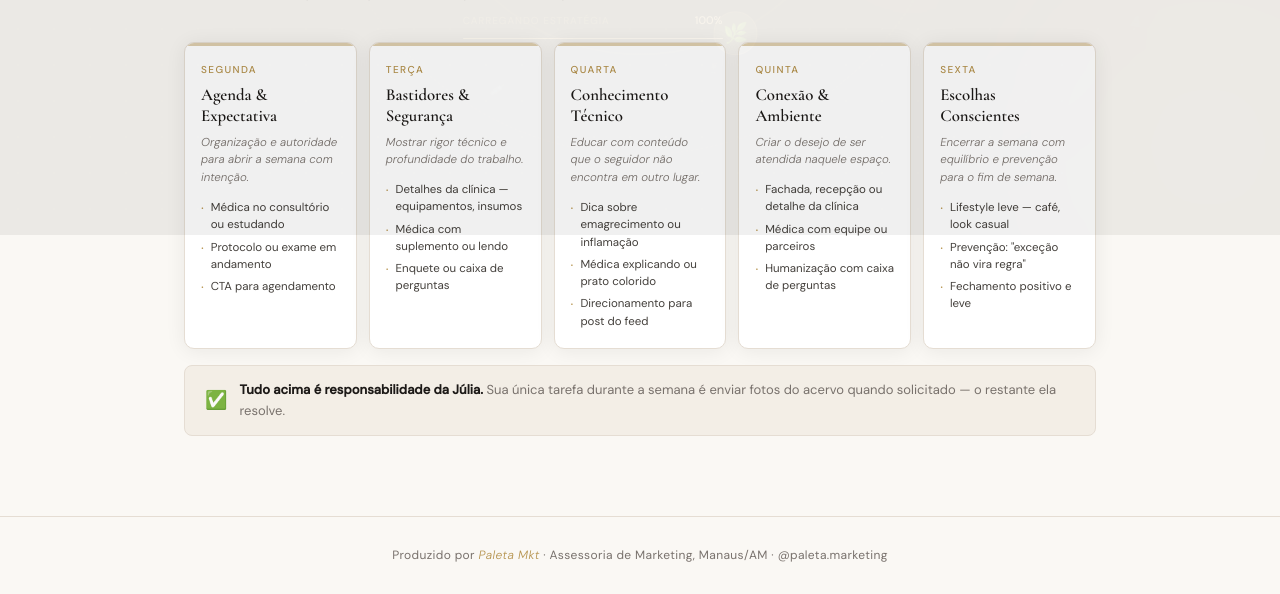
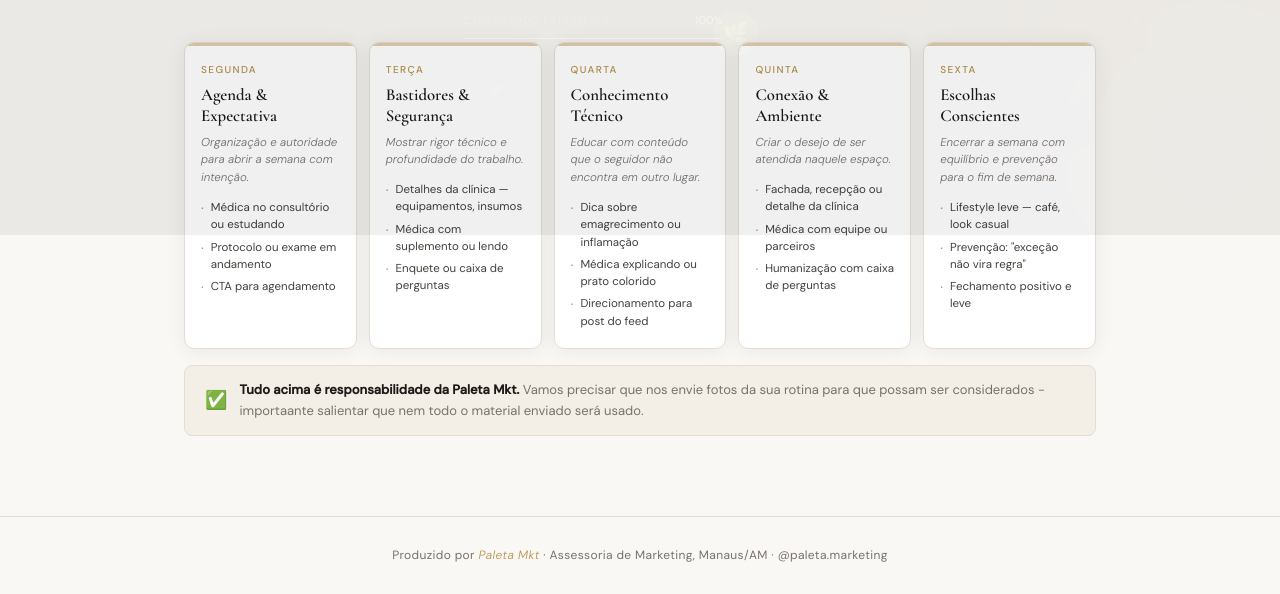
Before and after one commit to paletamkt/drasabrina, a plain HTML site: page index.html in a window 1280 px wide. Shown: the part 565-1159 px from the top of the page. Drawn offline with nearby package versions, Linux system fonts and the light colour scheme.

Commit message:
Update index.html

```diff
--- a/index.html
+++ b/index.html
@@ -439,7 +439,7 @@ footer em{color:var(--gold);font-style:italic}
 
     <div class="julia-band">
       <span style="font-size:18px;flex-shrink:0">✅</span>
-      <p><strong>Tudo acima é responsabilidade da Júlia.</strong> Sua única tarefa durante a semana é enviar fotos do acervo quando solicitado — o restante ela resolve.</p>
+      <p><strong>Tudo acima é responsabilidade da Paleta Mkt.</strong> Vamos precisar que nos envie fotos da sua rotina para que possam ser considerados - importaante salientar que nem todo o material enviado será usado.</p>
     </div>
 
   </div>
```
